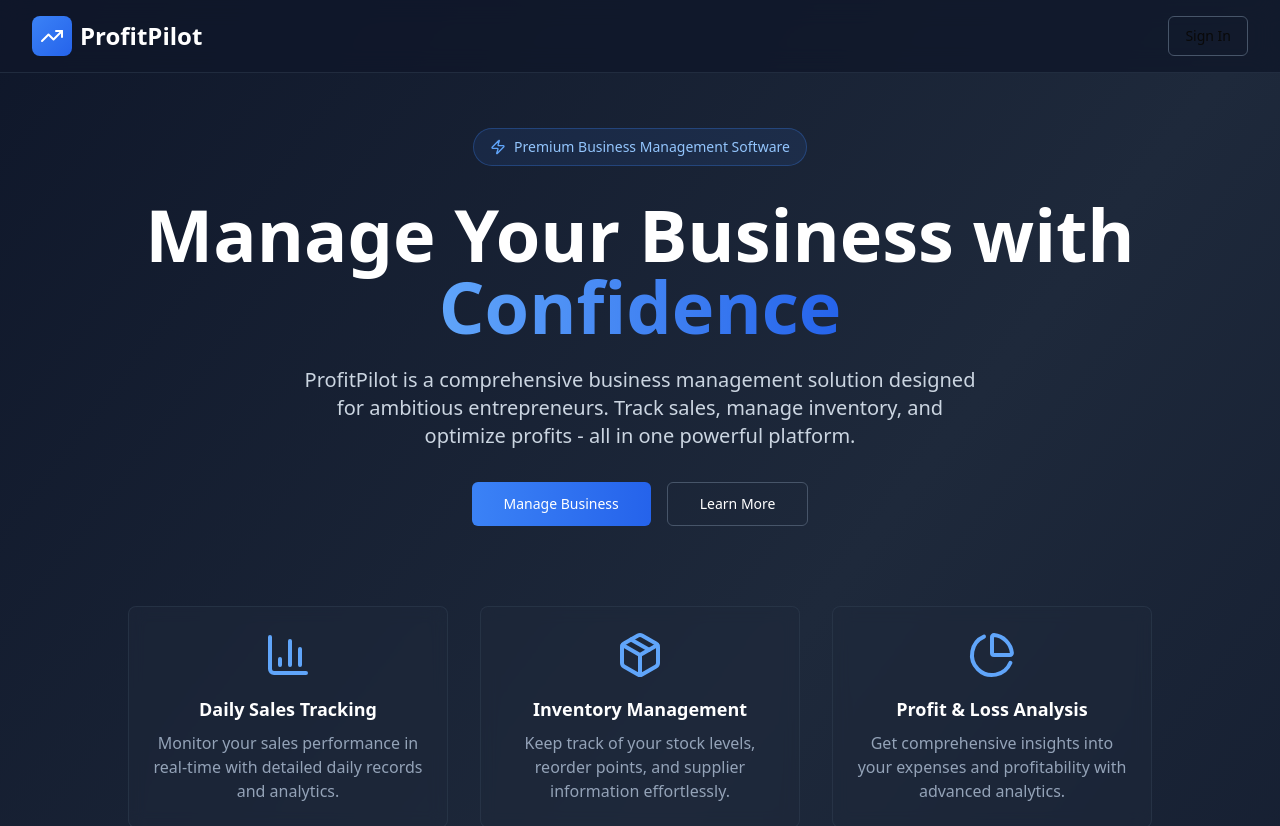
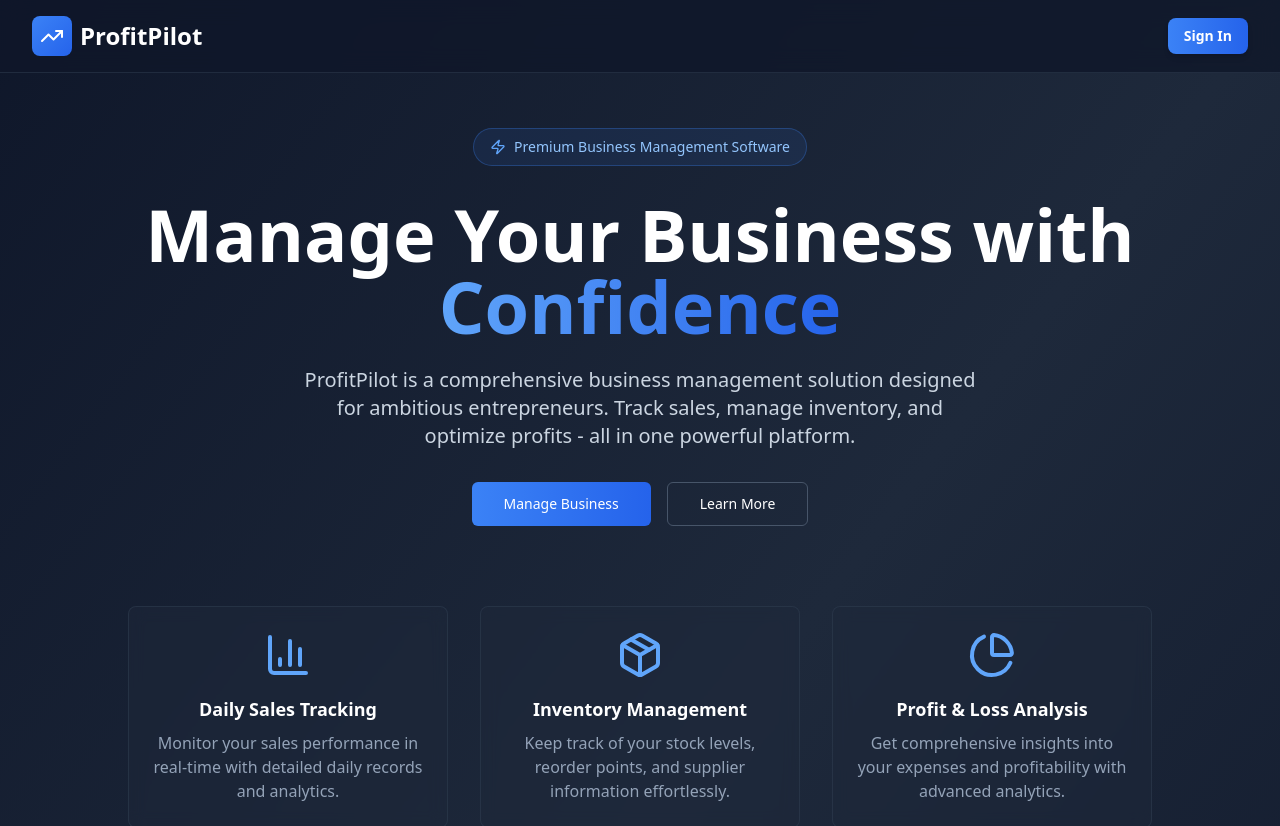
Before and after one commit to EMMADRIDDEV/ProfitPilot, a Next.js app: page / in a window 1280 px wide. Shown: the top 826 px of the page. Built offline with nearby package versions, Linux system fonts and the light colour scheme.

Commit message:
chore(ui): make Sign In CTA bold white; remove Google font imports for local builds

```diff
--- a/app/layout.tsx
+++ b/app/layout.tsx
@@ -1,12 +1,7 @@
 import React from "react"
 import type { Metadata } from 'next'
-import { Geist, Geist_Mono } from 'next/font/google'
-
 import './globals.css'
 import ClientMotionWrapper from '@/components/ClientMotionWrapper'
-
-const _geist = Geist({ subsets: ['latin'] })
-const _geistMono = Geist_Mono({ subsets: ['latin'] })
 
 export const metadata: Metadata = {
   title: 'ProfitPilot - Business Management Software',
--- a/app/page.tsx
+++ b/app/page.tsx
@@ -17,7 +17,7 @@ export default function Home() {
           </div>
           <div className="flex items-center gap-4">
             <Link href="/login">
-              <Button variant="outline" className="border-slate-600 hover:bg-slate-800 bg-transparent">
+              <Button size="md" className="bg-gradient-to-r from-blue-500 to-blue-600 text-white font-bold px-4 py-2 rounded-lg shadow-md hover:from-blue-600 hover:to-blue-700">
                 Sign In
               </Button>
             </Link>
```
